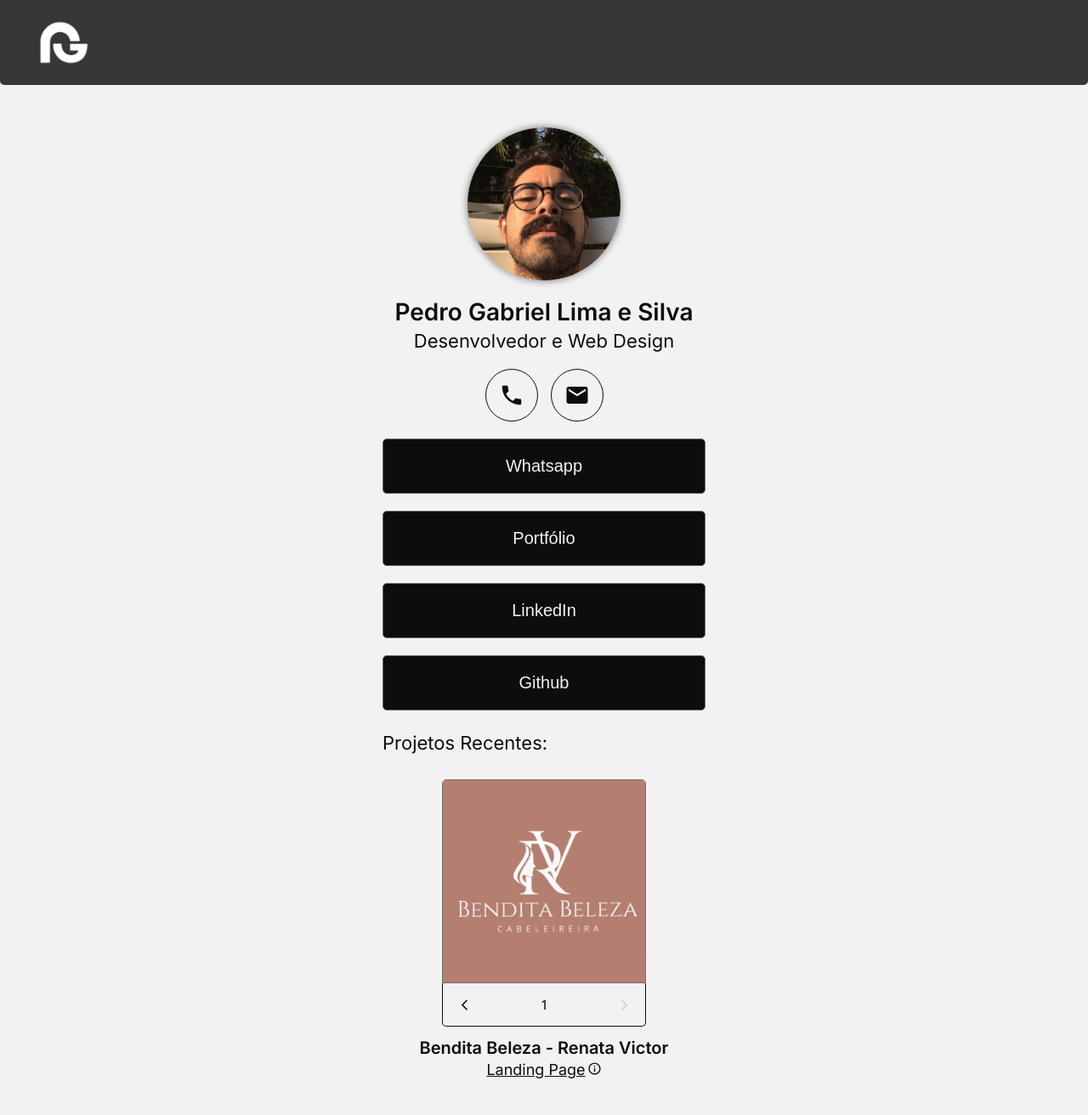
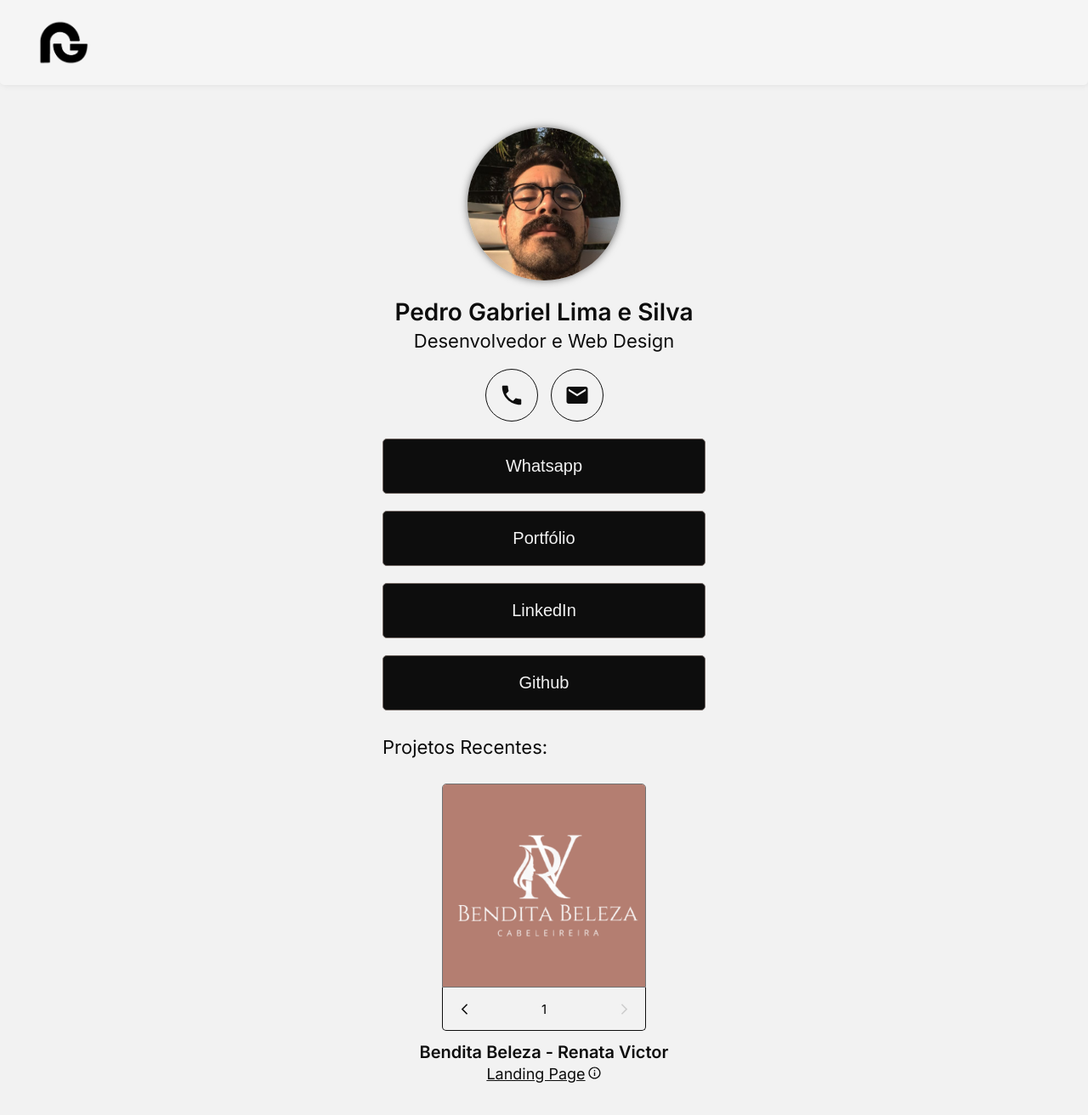
Before and after one commit to pedrogles/arvore-links, a React (Vite) app: page / in a window 1280 px wide. Shown: the top 1312 px of the page at 85% size. Built offline with nearby package versions, Linux system fonts and the light colour scheme.

Commit message:
Navbar color, projects margin and url bendita beleza changed

```diff
--- a/src/components/navbar/navbar.scss
+++ b/src/components/navbar/navbar.scss
@@ -5,7 +5,8 @@
   display: flex;
   justify-content: space-between;
   align-items: center;
-  background-color: #010101c5;
+  background-color: #f5f5f5;
+  box-shadow: 0.1rem 0.1rem 0.6rem #e2e2e2;
   height: 7rem;
   width: 100%;
   border-radius: 0 0 5px 5px;
@@ -13,6 +14,7 @@
     width: 4rem;
     height: 4rem;
     margin-left: 2rem;
+    filter: invert(1);
   }
 }
 
--- a/src/components/projects/projects.scss
+++ b/src/components/projects/projects.scss
@@ -157,7 +157,6 @@
 @media (min-width: 481px) and (max-width: 767px) {
     .projects {
         max-width: 32rem;
-        margin: 2.5rem 0;
         .projects-title {
             font-size: 2rem;
             max-width: 32rem;
@@ -197,7 +196,6 @@
 @media (min-width: 768px) {
     .projects {
         max-width: 38rem;
-        margin: 2.5rem 0;
         .projects-title {
             font-size: 2.2rem;
             max-width: 38rem;
--- a/src/utils/data.jsx
+++ b/src/utils/data.jsx
@@ -36,7 +36,7 @@ export const buttons = [
 ];
 
 export const projects = [
-  { id: 1, name: "Bendita Beleza - Renata Victor", type: "Landing Page", image: rv_image, alt: "Imagem com cor de fundo bege contendo as letras R e V ao centro, com a letra 'R' incorporando um rosto feminino de traços suaves e cabelos ondulados. Abaixo das letras, destaca-se o texto 'Bendita Beleza' e após a palavra 'Cabeleireira'.", href: "https://benditabeleza.vercel.app/"},
+  { id: 1, name: "Bendita Beleza - Renata Victor", type: "Landing Page", image: rv_image, alt: "Imagem com cor de fundo bege contendo as letras R e V ao centro, com a letra 'R' incorporando um rosto feminino de traços suaves e cabelos ondulados. Abaixo das letras, destaca-se o texto 'Bendita Beleza' e após a palavra 'Cabeleireira'.", href: "https://bendita-beleza.vercel.app/"},
   { id: 2, name: "Tribunal Regional Eleitoral", type: "Informativo", image: tre_image, alt: "Imagem com cor de fundo branca, contendo o texto 'Informativo TRE-PB' ao centro e logotipo posicionada acima do texto 'TRE-PB'. O logotipo é composto por 3 itens geométricos, um círculo azul com estrelas brancas em seu interior, um pentágono de cor amarela e um triângulo de cor verde, fazendo referência a bandeira do brasil.", href: "https://www.tre-pb.jus.br/++theme++justica_eleitoral/pdfjs/web/viewer.html?file=https://www.tre-pb.jus.br/jurisprudencia/informativo-tre-pb/arquivos/2022/tre-pb-informativo-numero-5-do-ano-8/@@download/file/TRE-PB-informativo-numero-5-do-ano-8.pdf"},
   { id: 3, name: "Renato César Carneiro", type: "Portfólio", image: rcc_image, alt: "Imagem com cor de fundo verde escuro contendo as letras R, C e C centralizadas dentro de um quadrado semifechado, referência a Renato César Carneiro.", href: pdf}
 ]
```
